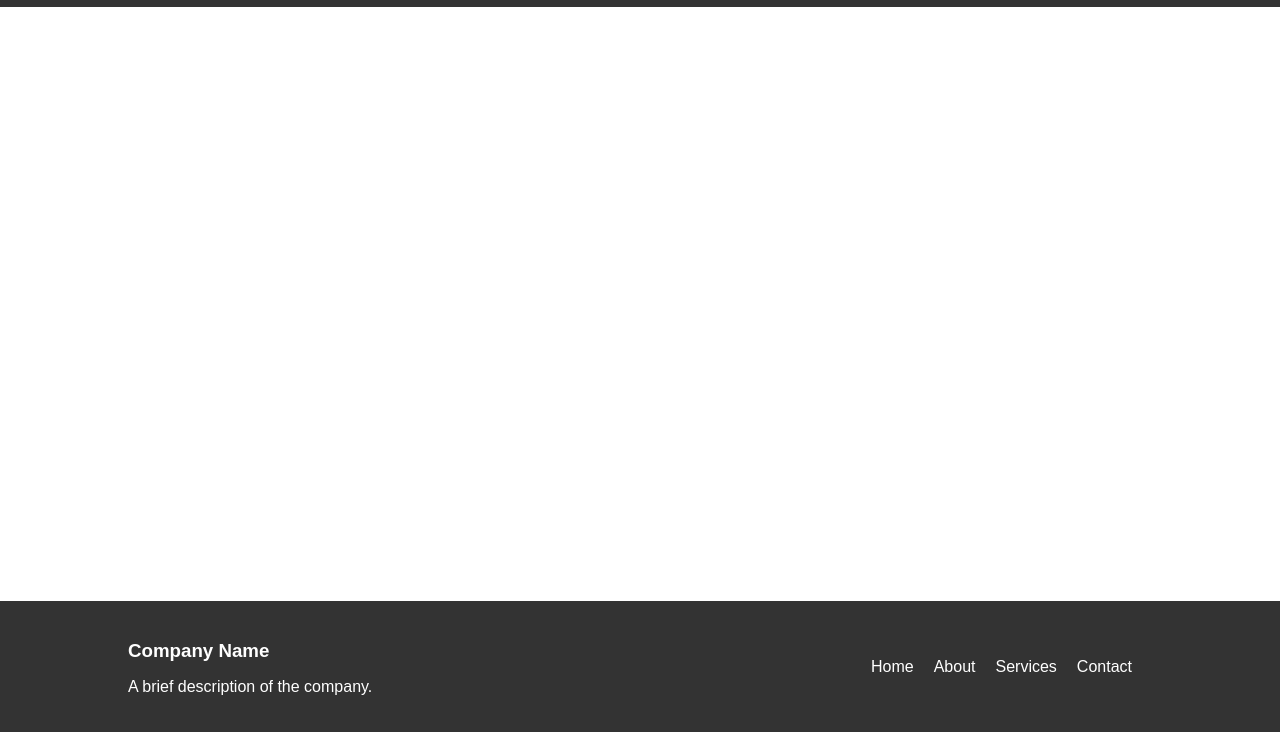
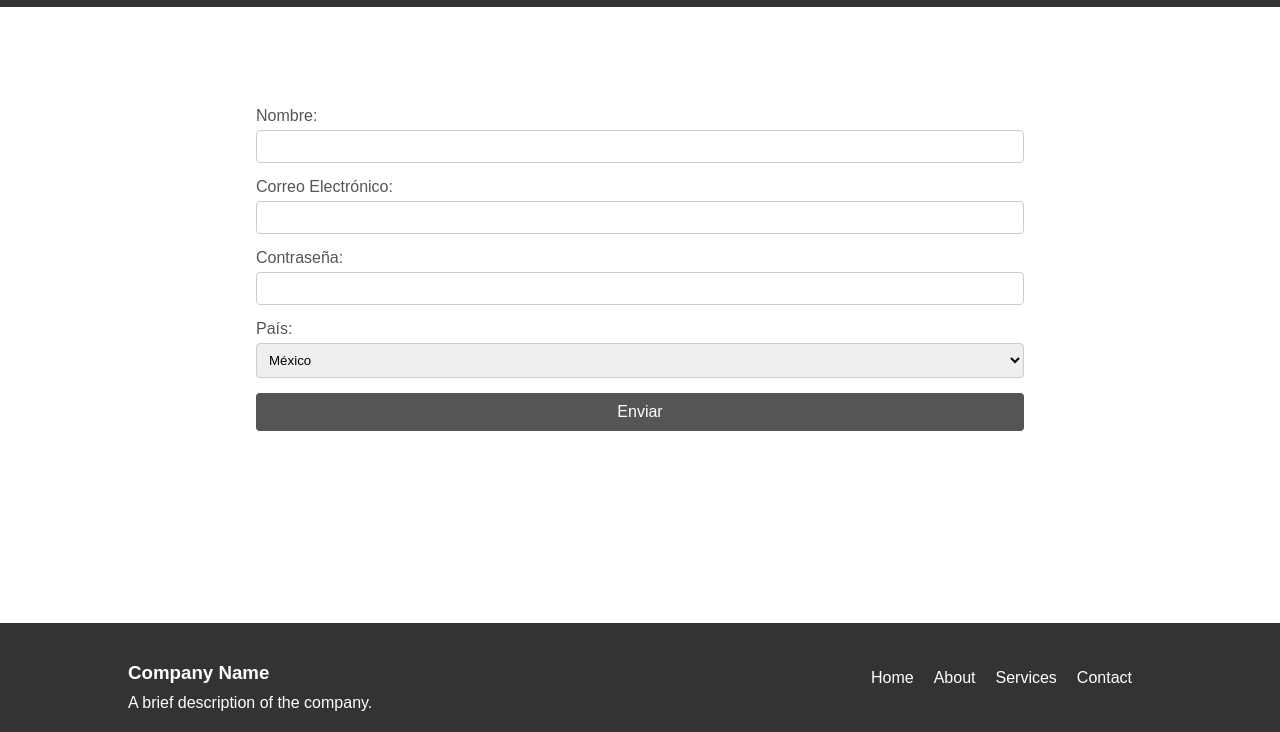
Before and after one commit to angelmarfil/web_sencilla, a plain HTML site: page index.html in a window 1280 px wide. Shown: the part 68-800 px from the top of the page. Drawn offline with Linux system fonts and the light colour scheme.

Commit message:
Add Form

```diff
--- a/index.html
+++ b/index.html
@@ -19,6 +19,34 @@
     </nav>
 </header>
 
+<main>
+  <form action="#">
+    <div class="form-group">
+      <label for="name">Nombre:</label>
+      <input type="text" id="name" name="name" />
+    </div>
+    <div class="form-group">
+      <label for="email">Correo Electrónico:</label>
+      <input type="email" id="email" name="email" />
+    </div>
+    <div class="form-group">
+      <label for="password">Contraseña:</label>
+      <input type="password" id="password" name="password" />
+    </div>
+    <div class="form-group">
+      <label for="country">País:</label>
+      <select id="country" name="country">
+        <option value="mexico">México</option>
+        <option value="usa">Estados Unidos</option>
+        <option value="canada">Canadá</option>
+      </select>
+    </div>
+    <div class="form-group">
+      <input type="submit" value="Enviar" />
+    </div>
+  </form>
+</main>
+
     <footer class="footer">
         <div class="container">
           <div class="footer-content">
--- a/style.css
+++ b/style.css
@@ -1,8 +1,8 @@
 body {
   margin: 0;
-    padding: 0;
   font-family: Arial, sans-serif;
 }
+
 header {
   background-color: #333;
   color: white;
@@ -36,7 +36,9 @@ nav ul li a:hover {
 }
 
 .content {
-    min-height: calc(100vh - 100px); /* Altura mínima del contenido para que el footer se quede abajo */
+  min-height: calc(
+    100vh - 100px
+  ); /* Altura mínima del contenido para que el footer se quede abajo */
   padding: 20px;
 }
 
@@ -82,3 +84,56 @@ nav ul li a:hover {
 .footer-links a:hover {
   text-decoration: underline;
 }
+
+p {
+  margin: 0;
+}
+
+form {
+  width: 60%;
+  margin: 100px auto;
+}
+
+.form-container {
+  background-color: #ffffff;
+  border: 1px solid #ccc;
+  border-radius: 5px;
+  padding: 20px;
+  box-shadow: 0 0 10px rgba(0, 0, 0, 0.1);
+  width: 300px;
+}
+.form-container h2 {
+  margin-top: 0;
+  color: #333;
+}
+.form-group {
+  margin-bottom: 15px;
+}
+.form-group label {
+  display: block;
+  margin-bottom: 5px;
+  color: #555;
+}
+.form-group input[type="text"],
+.form-group input[type="email"],
+.form-group input[type="password"],
+.form-group select {
+  width: 100%;
+  padding: 8px;
+  border: 1px solid #ccc;
+  border-radius: 4px;
+  box-sizing: border-box;
+}
+.form-group input[type="submit"] {
+  background-color: #555;
+  color: white;
+  padding: 10px 15px;
+  border: none;
+  border-radius: 4px;
+  cursor: pointer;
+  width: 100%;
+  font-size: 16px;
+}
+.form-group input[type="submit"]:hover {
+  background-color: #333;
+}
```
Lines whose indentation alone changed are shown as unchanged.
